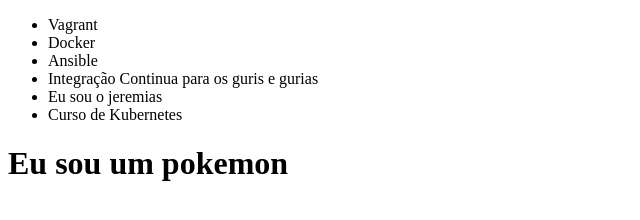
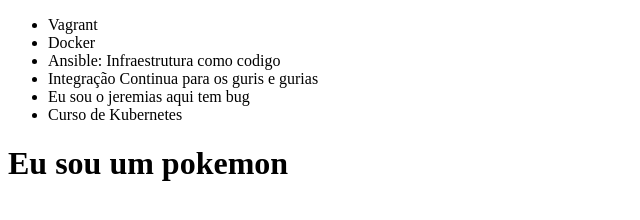
Before and after one commit to jefersonAlbara/alura-git, a plain HTML site: page index.html in a window 1280 px wide. Shown: the whole page, without its empty margins (0-640 px from the left). Drawn offline with Linux system fonts and the light colour scheme.

Commit message:
Adicionando bug na aplicacao

```diff
--- a/index.html
+++ b/index.html
@@ -8,9 +8,9 @@
     <ul>
         <li>Vagrant</li>
         <li>Docker</li>
-        <li>Ansible</li>
+        <li>Ansible: Infraestrutura como codigo</li>
         <li>Integração Continua para os guris e gurias</li>
-        <li>Eu sou o jeremias</li>
+        <li>Eu sou o jeremias aqui tem bug</li>
         <li>Curso de Kubernetes</li>
     </ul>
     <h1>Eu sou um pokemon</h1>
```
